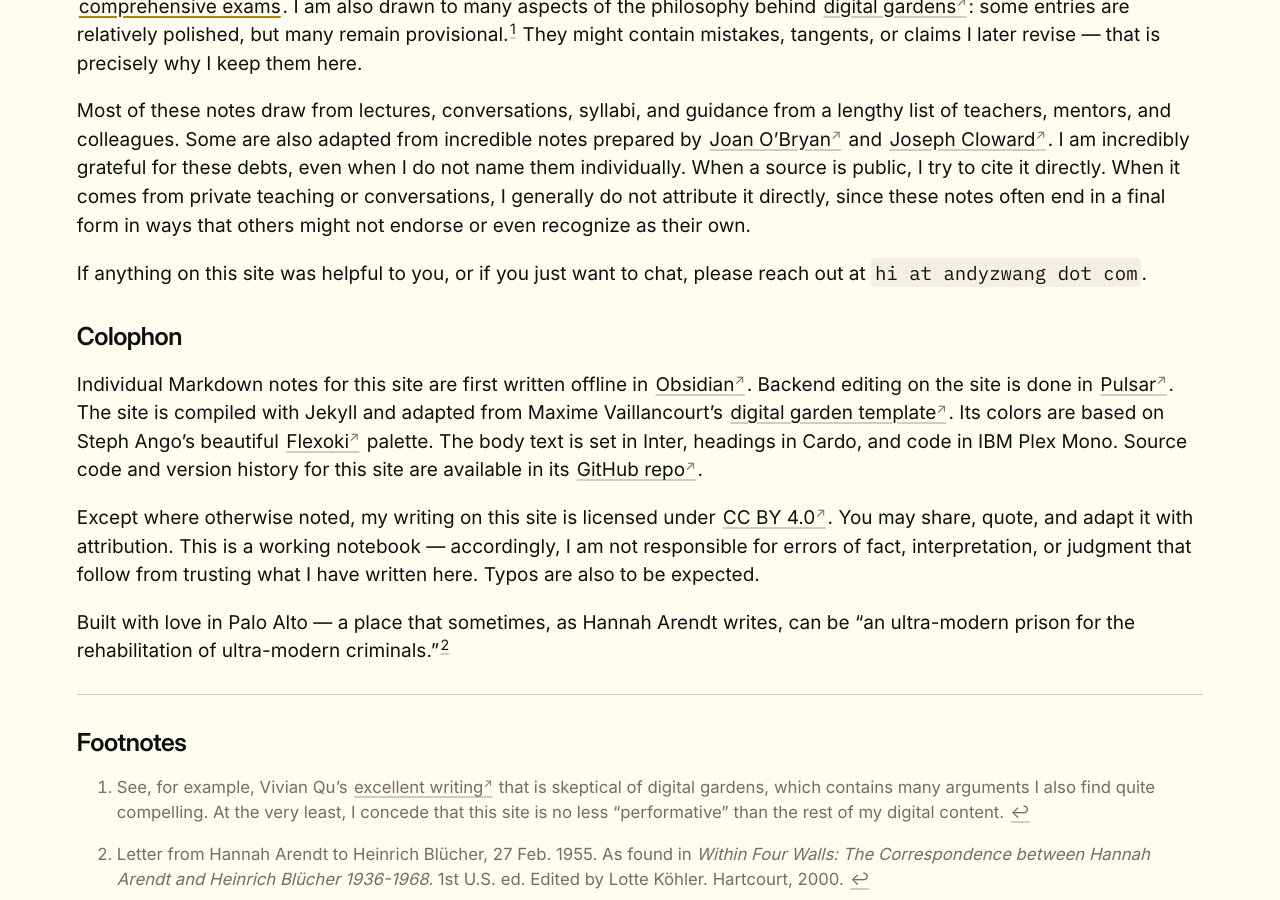
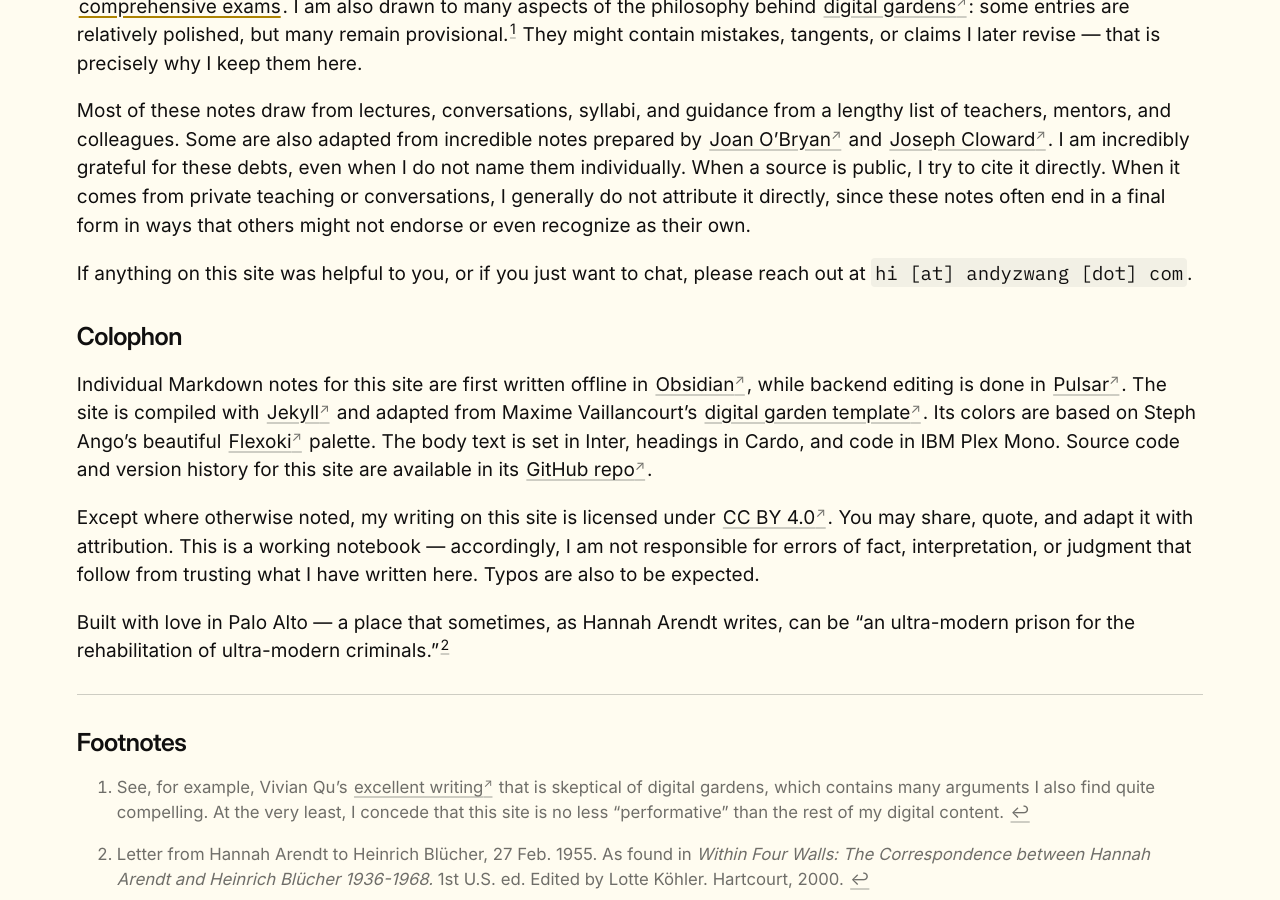
Before and after one commit to andyzwang/notes, a Jekyll site: the page built from _pages/about.md, in a window 1280 px wide and 900 px high, scrolled down 647 px. Built offline with Jekyll 4.4.1, drawn with Linux system fonts in a browser that asks for light colours; some of the changed text lies outside the part shown.

Commit message:
Commit a few changes

```diff
--- a/_pages/about.md
+++ b/_pages/about.md
@@ -24,11 +24,11 @@
 
 Most of these notes draw from lectures, conversations, syllabi, and guidance from a lengthy list of teachers, mentors, and colleagues. Some are also adapted from incredible notes prepared by [Joan O'Bryan](https://joanobryan.com/) and [Joseph Cloward](https://josephcloward.com/). I am incredibly grateful for these debts, even when I do not name them individually. When a source is public, I try to cite it directly. When it comes from private teaching or conversations, I generally do not attribute it directly, since these notes often end in a final form in ways that others might not endorse or even recognize as their own.
 
-If anything on this site was helpful to you, or if you just want to chat, please reach out at `hi at andyzwang dot com`.
+If anything on this site was helpful to you, or if you just want to chat, please reach out at `hi [at] andyzwang [dot] com`.
 
 ## Colophon
 
-Individual Markdown notes for this site are first written offline in [Obsidian](https://obsidian.md/). Backend editing on the site is done in [Pulsar](https://pulsar-edit.dev/). The site is compiled with Jekyll and adapted from Maxime Vaillancourt's [digital garden template](https://github.com/maximevaillancourt/digital-garden-jekyll-template). Its colors are based on Steph Ango's beautiful [Flexoki](https://stephango.com/flexoki) palette. The body text is set in Inter, headings in Cardo, and code in IBM Plex Mono. Source code and version history for this site are available in its [GitHub repo](https://github.com/andyzwang/notes).
+Individual Markdown notes for this site are first written offline in [Obsidian](https://obsidian.md/), while backend editing is done in [Pulsar](https://pulsar-edit.dev/). The site is compiled with [Jekyll](https://jekyllrb.com/) and adapted from Maxime Vaillancourt's [digital garden template](https://github.com/maximevaillancourt/digital-garden-jekyll-template). Its colors are based on Steph Ango's beautiful [Flexoki](https://stephango.com/flexoki) palette. The body text is set in Inter, headings in Cardo, and code in IBM Plex Mono. Source code and version history for this site are available in its [GitHub repo](https://github.com/andyzwang/notes).
 
 Except where otherwise noted, my writing on this site is licensed under <a class = "external-link" href = "https://creativecommons.org/licenses/by/4.0/">CC BY 4.0</a>. You may share, quote, and adapt it with attribution. This is a working notebook — accordingly, I am not responsible for errors of fact, interpretation, or judgment that follow from trusting what I have written here. Typos are also to be expected.
 
```
Also changed, not shown: _notes/ethics.md (+1 -1 lines), _pages/index.md (+1 -1 lines).
